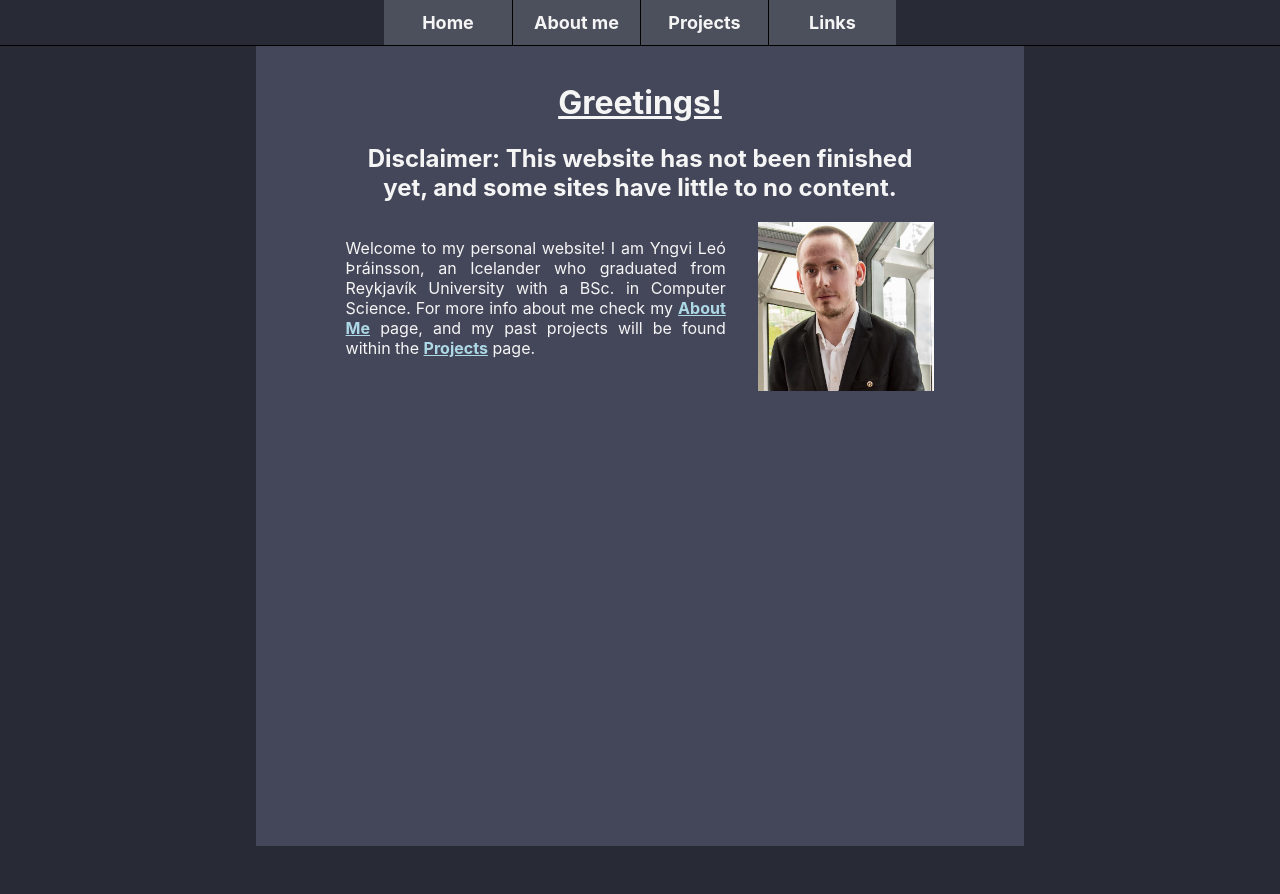
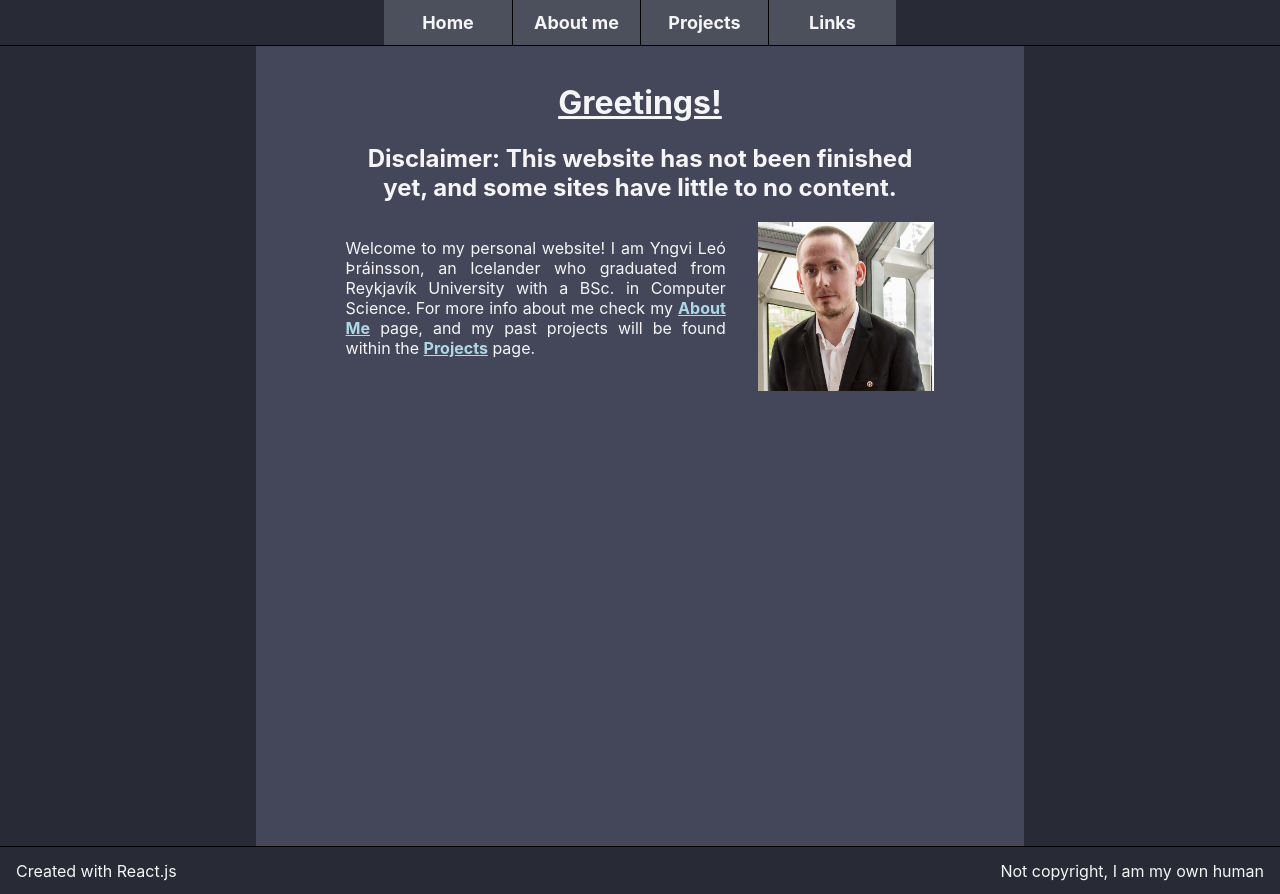
Before and after one commit to DonNinja/ylth, a React (Create React App) app: page / in a window 1280 px wide. Before the commit the page ends 846 px from the top, so only its background shows below. Built offline with nearby package versions, Linux system fonts and the light colour scheme.

Commit message:
Added to the about page & added a footer

```diff
--- a/src/App.tsx
+++ b/src/App.tsx
@@ -6,6 +6,7 @@ import Projects from './components/projects';
 import About from './components/about';
 import Links from './components/links';
 import { home, about, projects, links } from "./data/routes";
+import Footer from "./components/footer";
 
 function App() {
     return (
@@ -21,6 +22,7 @@ function App() {
                     </Routes>
                 </div>
             </Router>
+            <Footer />
         </>
     );
 }
--- a/src/components/about.tsx
+++ b/src/components/about.tsx
@@ -3,14 +3,16 @@ import "../styles/about.css"
 import HR_Diploma from "../images/Diplomas/HR_Diploma.jpg";
 import TSchool_Diploma from "../images/Diplomas/TSchool_Diploma.jpg";
 
-function Study(title: string, description: string, image: string, imageDescription: string) {
+function Study(title: string, description: string, image: string, imageDescription: string, average: number) {
     return (
-        <div>
+        <div className="studyObject">
             <h3 className="studyTitle"><a href="https://en.tskoli.is/" target="_blank" rel="noreferrer">{title}</a></h3>
             <div className="aboutSchool">
                 <div dangerouslySetInnerHTML={{ __html: description }} className="schoolStory" />
                 <img src={image} alt={imageDescription} className="schoolDiploma" />
+
             </div>
+            <p className="studyGrade">Average grade: {average}/10</p>
 
         </div>
     );
@@ -28,16 +30,17 @@ const About = () => {
                         "Tækniskólinn",
                         `I started my programming studies at Tækniskólinn, starting at their Computer Science classes in the spring of 2016. I decided quite early on in my life that I wanted to learn how to program and how programs, and computers in general, work to help us to solve the problems we face.
                         <br />
-                        During my studies I was a dilligent student and always turned in my projects on time almost always with satisfying results.`,
+                        During my studies I was a dilligent student and always turned in my projects on time and almost always with satisfying results (Can't win 'em all, sadly). I also did not fail any `,
                         TSchool_Diploma,
-                        "My diploma from Tækniskólinn"
+                        "My diploma from Tækniskólinn",
+                        8.11
                     )}
-                    <br />
                     {Study(
                         "Reykjavík University",
-                        `I started `,
+                        `I started studying in Reykjavík University in August of 2019, and quickly found that I may have had a bit more preparation than some of my peers, at least regarding formal education. I quickly discovered however that the studies would move fast and others would be caught up in no time. `,
                         HR_Diploma,
-                        "My diploma from Reykjavík University"
+                        "My diploma from Reykjavík University",
+                        7.98
                     )}
                 </div>
             </div>
--- /dev/null
+++ b/src/components/footer.tsx
@@ -0,0 +1,16 @@
+import "../styles/footer.css"
+
+const Footer = () => {
+    return (
+        <div id="footer">
+            <div className="footerContent">
+                Created with React.js
+            </div>
+            <div className="footerContent rightFooter">
+                Not copyright, I am my own human
+            </div>
+        </div>
+    )
+}
+
+export default Footer;
--- a/src/components/header.tsx
+++ b/src/components/header.tsx
@@ -4,15 +4,12 @@ import { home, about, projects, links } from "../data/routes";
 
 const Header = () => {
     return (
-        <>
         <div id="header">
             <Link to={home} className="navLink">Home</Link>
             <Link to={about} className="navLink">About me</Link>
             <Link to={projects} className="navLink">Projects</Link>
             <Link to={links} className="navLink">Links</Link>
         </div>
-
-        </>
     );
 }
 
--- a/src/styles/about.css
+++ b/src/styles/about.css
@@ -2,12 +2,18 @@
     display: block;
 }
 
+.studyObject:nth-child(n+2) {
+    padding-top: 2em;
+}
+
 .studyTitle {
     text-align: center;
+    font-size: larger;
 }
 
 .aboutSchool {
     display: flex;
+    padding-top: 1rem;
 }
 
 .schoolStory {
@@ -18,3 +24,9 @@
     margin-left: 2em;
     width: 30%;
 }
+
+.studyGrade {
+    text-align: right;
+    color: lightgrey;
+    font-size: 14px;
+}
--- /dev/null
+++ b/src/styles/footer.css
@@ -0,0 +1,16 @@
+#footer {
+    border-top: solid 1px black;
+    height: 3rem;
+    width: 100%;
+    display: flex;
+}
+
+.footerContent {
+    padding: 0 1em;
+    flex-grow: 1;
+    margin: auto;
+}
+
+.rightFooter {
+    text-align: right;
+}
```
Lines whose indentation alone changed are shown as unchanged.
